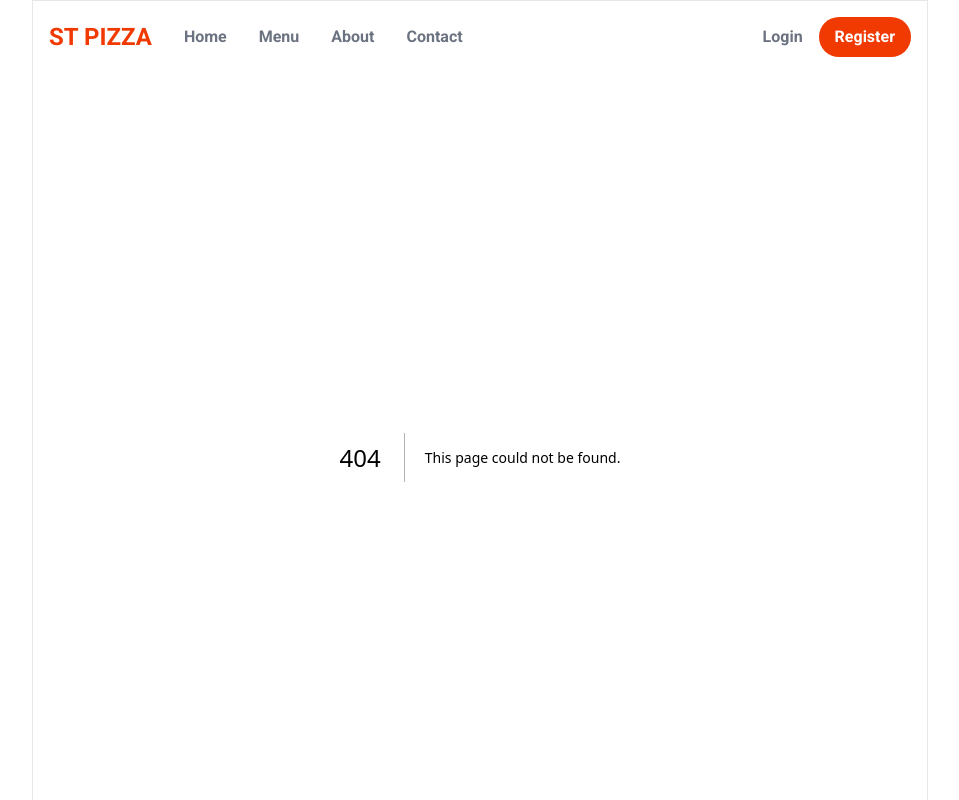
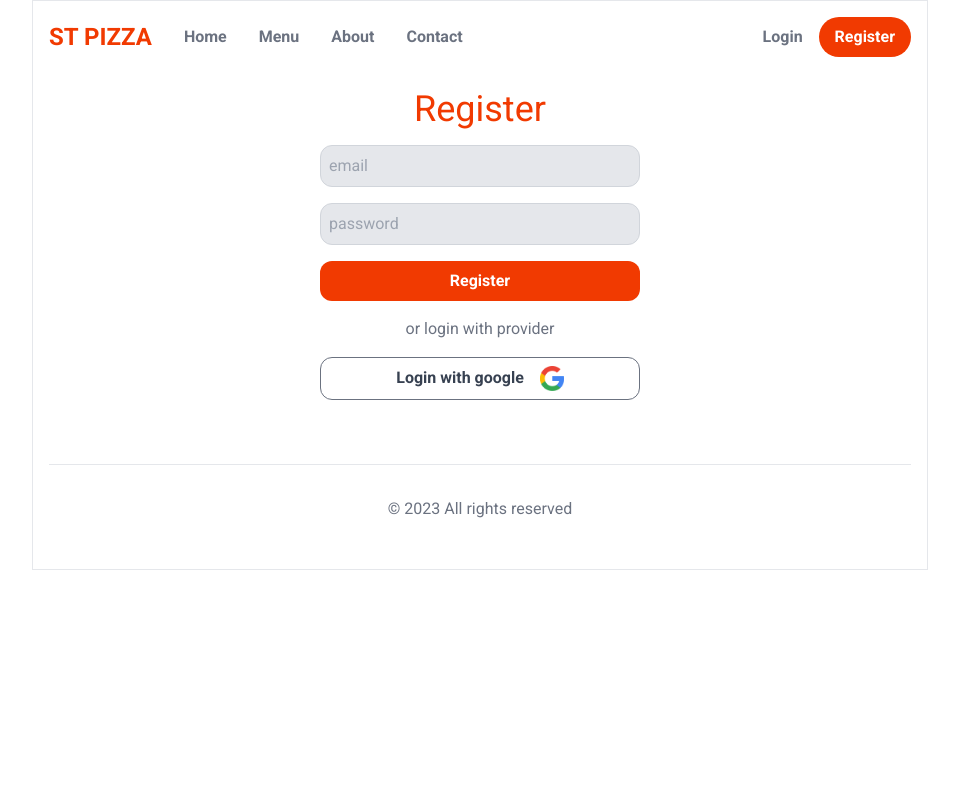
Before and after one commit to bloodyrainday/food-ordering-app, a Next.js app: page /register in a window 1280 px wide. Before the commit this address had no page. Shown: the top 800 px of the page, without its empty margins (160-1119 px from the left). Built offline with nearby package versions, Linux system fonts and the light colour scheme.

Commit message:
feat: add RegisterPage component with some styles

```diff
--- a/src/app/globals.css
+++ b/src/app/globals.css
@@ -6,3 +6,19 @@
   @apply grid;
   grid-template-columns: 0.4fr 0.6fr;
 }
+
+input[type="email"],
+input[type="password"],
+input[type="text"] {
+  @apply block w-full my-4 rounded-xl;
+  @apply border p-2 border-gray-300 bg-gray-200;
+}
+
+button {
+  @apply block w-full text-gray-700 font-semibold;
+  @apply border border-gray-500 rounded-xl px-6 py-2;
+}
+button[type="submit"],
+.submit {
+  @apply border-0 bg-primary text-white;
+}
--- /dev/null
+++ b/src/app/register/page.js
@@ -0,0 +1,27 @@
+import React from "react";
+
+import googleIcon from "../../assets/google.png";
+import Image from "next/image";
+
+const RegisterPage = () => {
+  return (
+    <section className="mt-8">
+      <h1 className="text-center text-primary text-4xl mb-4">Register</h1>
+
+      <form className="block max-w-xs mx-auto">
+        <input type="email" placeholder="email" />
+        <input type="password" placeholder="password" />
+        <button type="submit">Register</button>
+        <div className="my-4 text-center text-gray-500">
+          or login with provider
+        </div>
+        <button className="flex gap-4 items-center justify-center">
+          Login with google
+          <Image src={googleIcon} alt={"google-icon"} width={24} height={24} />
+        </button>
+      </form>
+    </section>
+  );
+};
+
+export default RegisterPage;
--- a/src/components/layout/Header.js
+++ b/src/components/layout/Header.js
@@ -5,10 +5,10 @@
   return (
     <header className="flex items-center justify-between">
       <nav className="flex items-center gap-8 text-gray-500 font-semibold">
-        <Link className="text-primary font-semibold text-2xl" href={""}>
+        <Link className="text-primary font-semibold text-2xl" href={"/"}>
           ST PIZZA
         </Link>
-        <Link href={""}>Home</Link>
+        <Link href={"/"}>Home</Link>
         <Link href={""}>Menu</Link>
         <Link href={""}>About</Link>
         <Link href={""}>Contact</Link>
```
